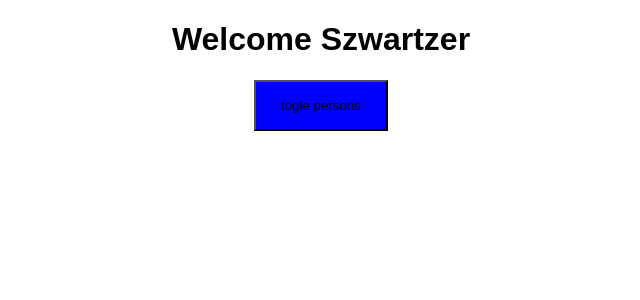
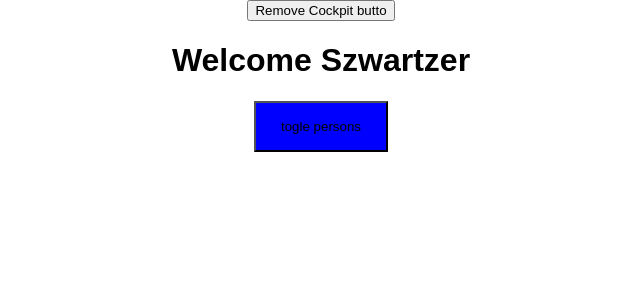
Before and after one commit to Areckyfox/ReactShwarz, a React app in the folder burger-schwartz/: page / in a window 1280 px wide. Shown: the top 300 px of the page, without its empty margins (319-959 px from the left). Built offline with nearby package versions, Linux system fonts and the light colour scheme.

Commit message:
clean up work in useEffect

```diff
--- a/burger-schwartz/src/components/Cockpit/Cockpit.js
+++ b/burger-schwartz/src/components/Cockpit/Cockpit.js
@@ -1,32 +1,27 @@
-import React, {useEffect} from 'react';
-import classes from './Cockpit.css';
+import React, { useEffect } from "react";
+import classes from "./Cockpit.css";
 
-const cockpit = (props) => {
+const cockpit = props => {
+  const { textWelcome, textButton, clicked } = props;
 
   useEffect(() => {
-        console.log('[Cocpit.js] useEffect');
-        setTimeout(()=> {
-            alert('saved data to cloud')
-        },1000)
+    console.log("[Cocpit.js] useEffect");
+    setTimeout(() => {
+      alert("saved data to cloud");
+    }, 1000);
     return () => {
-            console.log('[Cockpit.js] cleanup work in useEffect');
-
-        }
-
-    });
-    const {textWelcome, textButton, clicked} = props;
+      console.log("[Cockpit.js] cleanup work in useEffect");
+    };
+  }, []);
 
   return (
     <div>
       <h1>{textWelcome}</h1>
-            <button
-            className={classes.buttonns}
-            onClick={clicked}
-            >
+      <button className={classes.buttonns} onClick={clicked}>
         {textButton}
       </button>
     </div>
-    )
-}
+  );
+};
 
 export default cockpit;
--- a/burger-schwartz/src/components/Persons/Person/Person.js
+++ b/burger-schwartz/src/components/Persons/Person/Person.js
@@ -1,9 +1,12 @@
-import React, {Component} from "react";
+import React, { Component } from "react";
 
 class Person extends Component {
-
+  static getDerivedStateFromProps(props, state) {
+    console.log("[Person.js] getDerivedStateFromProps ", props, state);
+    return props;
+  }
   render() {
-    console.log('[Person.js rendering ....]');
+    console.log("[Person.js rendering ....]");
 
     const { name, age, click, children, val, changed } = this.props;
     return (
@@ -15,8 +18,7 @@ class Person extends Component {
         <p>{children}</p>
       </div>
     );
-  };
-
   }
+}
 
 export default Person;
--- a/burger-schwartz/src/containers/App.js
+++ b/burger-schwartz/src/containers/App.js
@@ -1,32 +1,41 @@
 import React, { Component } from "react";
 import classes from "./App.css";
 import Persons from "../components/Persons/Persons";
-import Cockpit from '../components/Cockpit/Cockpit';
+import Cockpit from "../components/Cockpit/Cockpit";
 
 class App extends Component {
+  constructor(props) {
+    super(props);
+    console.log("[App.js] constructor");
+  }
   state = {
     persons: [
       { id: "1", name: "Manu", age: "28" },
       { id: "2", name: "Max", age: "24" },
       { id: "3", name: "Sam", age: "20" }
     ],
-    showPersons: false
+    showPersons: false,
+    showCockpit: true
   };
 
-  componentDidMount(){
-    console.log('[App.js] componentDidMount');
-
+  static getDerivedStateFromProps(props, state) {
+    console.log("[App.js] getDerivedStateFromProps", props);
+    return props;
+  }
+  // componentWillMount() {
+  //   console.log("[App.js] componetWillMount");
+  // }
+  componentDidMount() {
+    console.log("[App.js] componentDidMount");
   }
 
-  componentDidUpdate(){
-    console.log('[App.js] componentDidUpdate');
-
+  componentDidUpdate() {
+    console.log("[App.js] componentDidUpdate");
   }
 
   shouldComponentUpdate(beforeProps, beforeState) {
-    console.log('[App.js] shouldComponentUpdate ');
-    return true
-
+    console.log("[App.js] shouldComponentUpdate ");
+    return true;
   }
 
   deletePersonHandler = index => {
@@ -35,7 +44,6 @@ class App extends Component {
       persons: newPersons
     });
   };
-
 
   togglePersonsHandlers = () => {
     let show = this.state.showPersons;
@@ -56,6 +64,8 @@ class App extends Component {
     });
   };
   render() {
+    console.log("[App.js] renderMethod");
+
     let persons = "";
     if (this.state.showPersons) {
       persons = (
@@ -68,11 +78,16 @@ class App extends Component {
     }
     return (
       <div className={classes.App}>
-        <Cockpit clicked={this.togglePersonsHandlers}
-        textWelcome={this.props.appTitle}
-        textButton={"togle persons"}
-
-        />
+        <button onClick={() => this.setState({ showCockpit: false })}>
+          Remove Cockpit butto
+        </button>
+        {this.state.showCockpit ? (
+          <Cockpit
+            clicked={this.togglePersonsHandlers}
+            textWelcome={this.props.appTitle}
+            textButton={"togle persons"}
+          />
+        ) : null}
         {persons}
       </div>
     );
```
Also changed, not shown: burger-schwartz/src/components/Persons/Persons.js (+19 -23 lines). Lines whose indentation alone changed are shown as unchanged.
